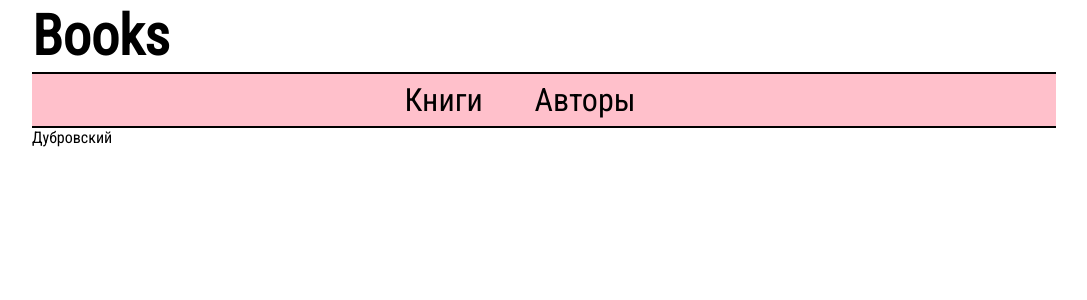
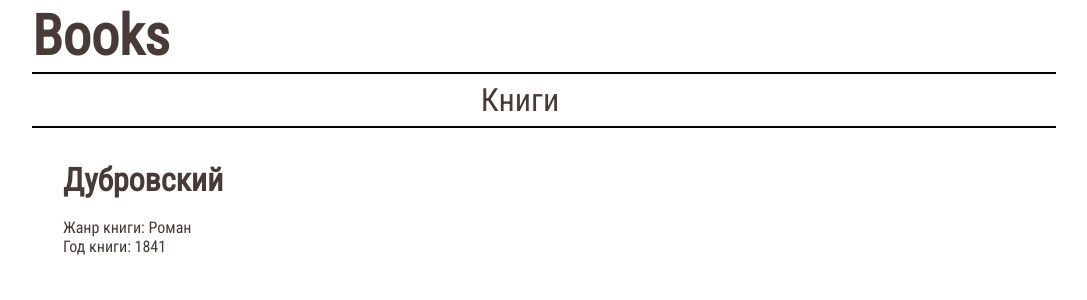
Before and after one commit to whyme0/BooksWeb, a Django app: page /books/ in a window 1280 px wide. Shown: the top 300 px of the page, without its empty margins (96-1183 px from the left). Run offline with Django 3.2, Linux system fonts and the light colour scheme; data comes from the database, SQL or seed files in the repository.

Commit message:
Update design of books and changed var book_year instead _book_year

```diff
--- a/bookapp/models.py
+++ b/bookapp/models.py
@@ -23,7 +23,7 @@ class Book(models.Model):
 	book_genre = models.CharField(max_length=32)
 
 	# just year of publication
-	_book_year = models.PositiveSmallIntegerField(
+	book_year = models.PositiveSmallIntegerField(
 			validators=[
 				MaxValueValidator(
 					datetime.now().year,
--- a/bookapp/static/bookapp/styles.css
+++ b/bookapp/static/bookapp/styles.css
@@ -11,19 +11,18 @@ body{
   -khtml-user-select: none;    /* Konqueror */
   -moz-user-select: none;      /* Firefox */
   -ms-user-select: none;       /* Internet Explorer/Edge */
-  user-select: none;           /* Non-prefixed version, currently
-                                  not supported by any browser */
+  user-select: none;            /*Non-prefixed version, currently
+                                  not supported by any browser*/
 }
 nav{
 	padding: 7px 0;
 	border-bottom: 2px solid black;
 	text-align: center;
-	background-color: pink;
 }
 
 .link{
 	text-decoration: none;
-	color: black;
+	color: #483B37;
 	font-size: 2em;
 	margin-right: 1.5em;
 }
@@ -37,9 +36,12 @@ nav{
 	border-bottom: 2px solid black;
 	padding: 3px 0;
 	font-size: 3.5em;
+	color: #483B37;
 	/*text-align: center;*/
 }
 .description{
-	margin: 17px 0;
 	font-size: 18px;
+	width: 75%;
+	margin: 17px auto;
+	color: #483B37;
 }
--- /dev/null
+++ b/bookapp/static/bookapp/styles_for_books.css
@@ -0,0 +1,19 @@
+.booklist{
+	width: 90%;
+	margin: 17px 15px;
+	transition: all 0.3s ease;
+}
+.booklist:hover{
+	background-color: #ebe4e4;
+}
+
+.book-wrapper{
+	text-decoration: none;
+	color: #483B37;
+}
+.book{
+	padding: 1em;
+}
+.book_title{
+	font-size: 0.4em;
+}
--- a/bookapp/templates/bookapp/books.html
+++ b/bookapp/templates/bookapp/books.html
@@ -1,15 +1,25 @@
 {% extends "bookapp/primary_pattern.html" %}
-
+{% load static %}
+{% block page_configs %}
+	<link rel="stylesheet" type="text/css" href="{% static 'bookapp/styles_for_books.css' %}">
+{% endblock page_configs%}
 {% block content %}
-
+	<div class="booklist">
 	{% if books_list %}
 
 		{% for book in books_list %}
-			<p>{{ book }}</p>
+		<a href="#" class="book-wrapper">
+			<div class="book">
+				<h1 class="book-title">{{ book.book_name }}</h1><br>
+				<span class="book-genre">Жанр книги: {{ book.book_genre }}</span><br>
+				<span class="book-year">Год книги: {{ book.book_year }}</span>
+			</div>
+		</a>
 		{% endfor %}
 
 	{% else %}
 		<p>No books are available.</p>
 	{% endif %}
+	</div>
 
 {% endblock content %}
--- a/bookapp/templates/bookapp/primary_pattern.html
+++ b/bookapp/templates/bookapp/primary_pattern.html
@@ -4,6 +4,8 @@
 <head>
 	<link rel="stylesheet" type="text/css" href="{% static 'bookapp/styles.css' %}">
 	<link href="https://fonts.googleapis.com/css?family=Roboto+Condensed&display=swap" rel="stylesheet">
+	{% block page_configs %}
+	{% endblock page_configs %}
 </head>
 
 
@@ -15,7 +17,7 @@
 
 		<nav>
 			<a href="books/" class="link">Книги</a>
-			<a href="autors/" class="link">Авторы</a>
+			<!-- <a href="autors/" class="link">Авторы</a> -->
 		</nav>
 		{% block content %}
 		{% endblock content %}
```
Also changed, not shown: bookapp/migrations/0005_auto_20200218_2054.py (added), db.sqlite3.
